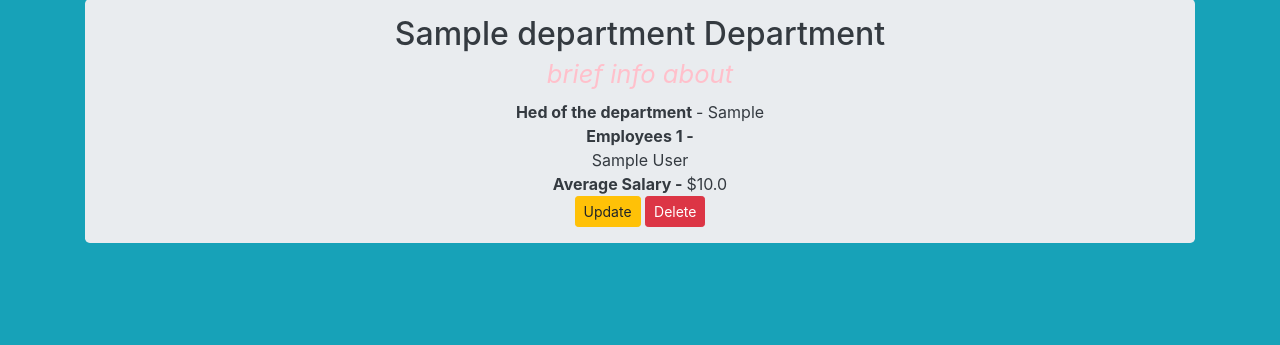
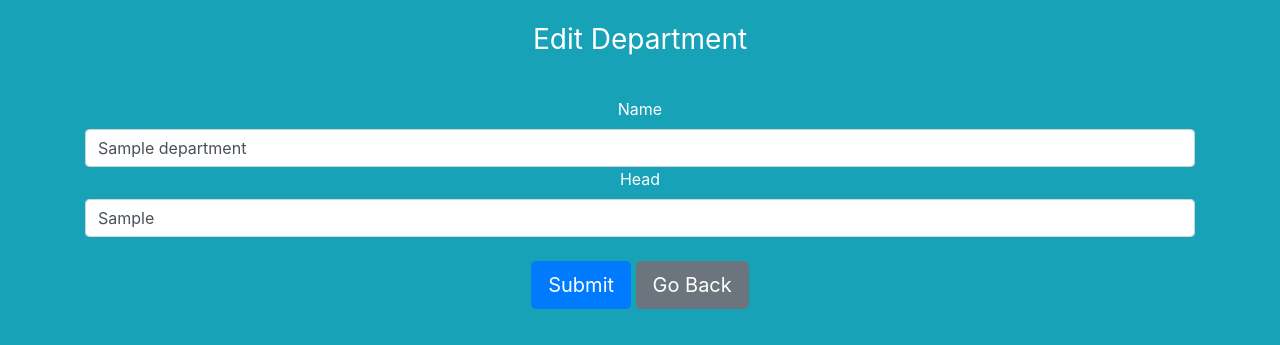
Before and after one commit to DarishkaAMS/Flask_Projects-EPAM-CRM, a Flask app: page /departments/department/1/update in a window 1280 px wide. Shown: the part 455-800 px from the top of the page. Run offline with Flask 2, Linux system fonts and the light colour scheme; a user stored in the database is signed in; tables that the repository leaves empty hold one stand-in row (values such as "Sample post").

Commit message:
Update departments routes

```diff
--- a/department_app/templates/base.html
+++ b/department_app/templates/base.html
@@ -26,7 +26,7 @@
                 </li>
                 {% if current_user.is_authenticated %}
                 <li class="nav-item">
-                    <a class="nav-link" href="{{ url_for('user.show_departments') }}">Departments</a>
+                    <a class="nav-link" href="{{ url_for('user.retrieve_departments') }}">Departments</a>
                 </li>
                 {% endif %}
             </ul>
--- a/department_app/templates/departments/departments.html
+++ b/department_app/templates/departments/departments.html
@@ -62,7 +62,7 @@ Departments
                         </a>
                     </td>
                     <td>
-                        <a href="{{ url_for('user.read_department', id=department.id) }}"
+                        <a href="{{ url_for('user.retrieve_department', id=department.id) }}"
                            class="btn btn-success btn-sm">
                             Details
                         </a>
@@ -111,7 +111,7 @@ Departments
                 <i style="color:pink"> It looks like no Departments have been added. </i>
                 <hr class="intro-divider">
                 {% endif %}
-                <a href="{{ url_for('user.add_department') }}" class="btn btn-primary btn-lg">
+                <a href="{{ url_for('user.create_department') }}" class="btn btn-primary btn-lg">
                     <i class="fa fa-plus"></i>
                     Add Department
                 </a>
--- a/department_app/templates/departments/update_department.html
+++ b/department_app/templates/departments/update_department.html
@@ -14,7 +14,9 @@ Departments
     <br/>
     <form method="POST" class="form-departments" style="color:white">
         {{ form.hidden_tag() }}
-        <img class="mb-4" src="https://res.cloudinary.com/teepublic/image/private/s--_qmoVU7I--/c_crop,x_10,y_10/c_fit,w_1109/c_crop,g_north_west,h_1260,w_1260,x_-76,y_-109/co_rgb:ffffff,e_colorize,u_Misc:One%20Pixel%20Gray/c_scale,g_north_west,h_1260,w_1260/fl_layer_apply,g_north_west,x_-76,y_-109/bo_180px_solid_white/e_overlay,fl_layer_apply,h_1260,l_Misc:Art%20Print%20Bumpmap,w_1260/e_shadow,x_6,y_6/c_limit,h_1134,w_1134/c_lpad,g_center,h_1260,w_1260/b_rgb:eeeeee/c_limit,f_jpg,h_630,q_90,w_630/v1468533284/production/designs/584729_1.jpg" alt="DarishkaAMS" width="350" height="350">
+        <img class="mb-4"
+             src="https://res.cloudinary.com/teepublic/image/private/s--_qmoVU7I--/c_crop,x_10,y_10/c_fit,w_1109/c_crop,g_north_west,h_1260,w_1260,x_-76,y_-109/co_rgb:ffffff,e_colorize,u_Misc:One%20Pixel%20Gray/c_scale,g_north_west,h_1260,w_1260/fl_layer_apply,g_north_west,x_-76,y_-109/bo_180px_solid_white/e_overlay,fl_layer_apply,h_1260,l_Misc:Art%20Print%20Bumpmap,w_1260/e_shadow,x_6,y_6/c_limit,h_1134,w_1134/c_lpad,g_center,h_1260,w_1260/b_rgb:eeeeee/c_limit,f_jpg,h_630,q_90,w_630/v1468533284/production/designs/584729_1.jpg"
+             alt="DarishkaAMS" width="350" height="350">
         {% if add_dep %}
         <h1 class="h3 mb-3 font-weight-normal">Add Department</h1>
         {% else %}
@@ -27,7 +29,12 @@ Departments
         {{ form.head(class="form-control", placeholder="Head of the department") }}
         <br>
         {{ form.submit(class="btn btn-lg btn-primary") }}
+        <a href="{{ url_for('user.retrieve_departments') }}"
+           class="btn btn-secondary btn-lg">
+            Go Back
+        </a>
     </form>
+
 </div>
 </body>
 {% endif %}
--- a/department_app/views/department_view.py
+++ b/department_app/views/department_view.py
@@ -17,7 +17,7 @@ from . import user
 
 @user.route('/departments', methods=['GET', 'POST'])
 @login_required
-def show_departments():
+def retrieve_departments():
     """
     Show all departments
     """
@@ -26,20 +26,9 @@ def show_departments():
     return render_template('departments/departments.html', departments=departments)
 
 
-@user.route('/departments/department/<int:id>/update', methods=['GET'])
-@login_required
-def read_department(id):
-    """
-    Show department
-    """
-    department = Department.query.get_or_404(id)
-
-    return render_template('departments/department.html', department=department)
-
-
 @user.route('/departments/add', methods=['GET', 'POST'])
 @login_required
-def add_department():
+def create_department():
     """
     Add a department to the database
     """
@@ -59,13 +48,24 @@ def add_department():
         except:
             flash('Department already exists!', category='danger')
 
-        return redirect(url_for('user.show_departments'))
+        return redirect(url_for('user.retrieve_departments'))
 
     return render_template('departments/update_department.html', action='Add',
                            add_dep=add_dep, form=form)
 
 
-@user.route('/departments/edit/<int:id>', methods=['GET', 'POST'])
+@user.route('/departments/department/<int:id>', methods=['GET'])
+@login_required
+def retrieve_department(id):
+    """
+    Show department
+    """
+    department = Department.query.get_or_404(id)
+
+    return render_template('departments/department.html', department=department)
+
+
+@user.route('/departments/department/<int:id>/update', methods=['GET', 'POST'])
 @login_required
 def update_department(id):
     """
@@ -83,7 +83,7 @@ def update_department(id):
         db.session.commit()
         flash(f'You have successfully edited the {department.name} Department.', category='success')
 
-        return redirect(url_for('user.show_departments'))
+        return redirect(url_for('user.retrieve_departments'))
 
     form.name.data = department.name
     form.head.data = department.head
@@ -93,7 +93,7 @@ def update_department(id):
                            department=department)
 
 
-@user.route('/departments/delete/<int:id>', methods=['GET', 'POST'])
+@user.route('/departments/department/<int:id>/delete', methods=['GET', 'POST'])
 @login_required
 def delete_department(id):
     """
@@ -105,4 +105,4 @@ def delete_department(id):
         db.session.commit()
         flash(f'You have successfully deleted the {department.name} department.', category='success')
 
-    return redirect(url_for('user.show_departments'))
+    return redirect(url_for('user.retrieve_departments'))
```
